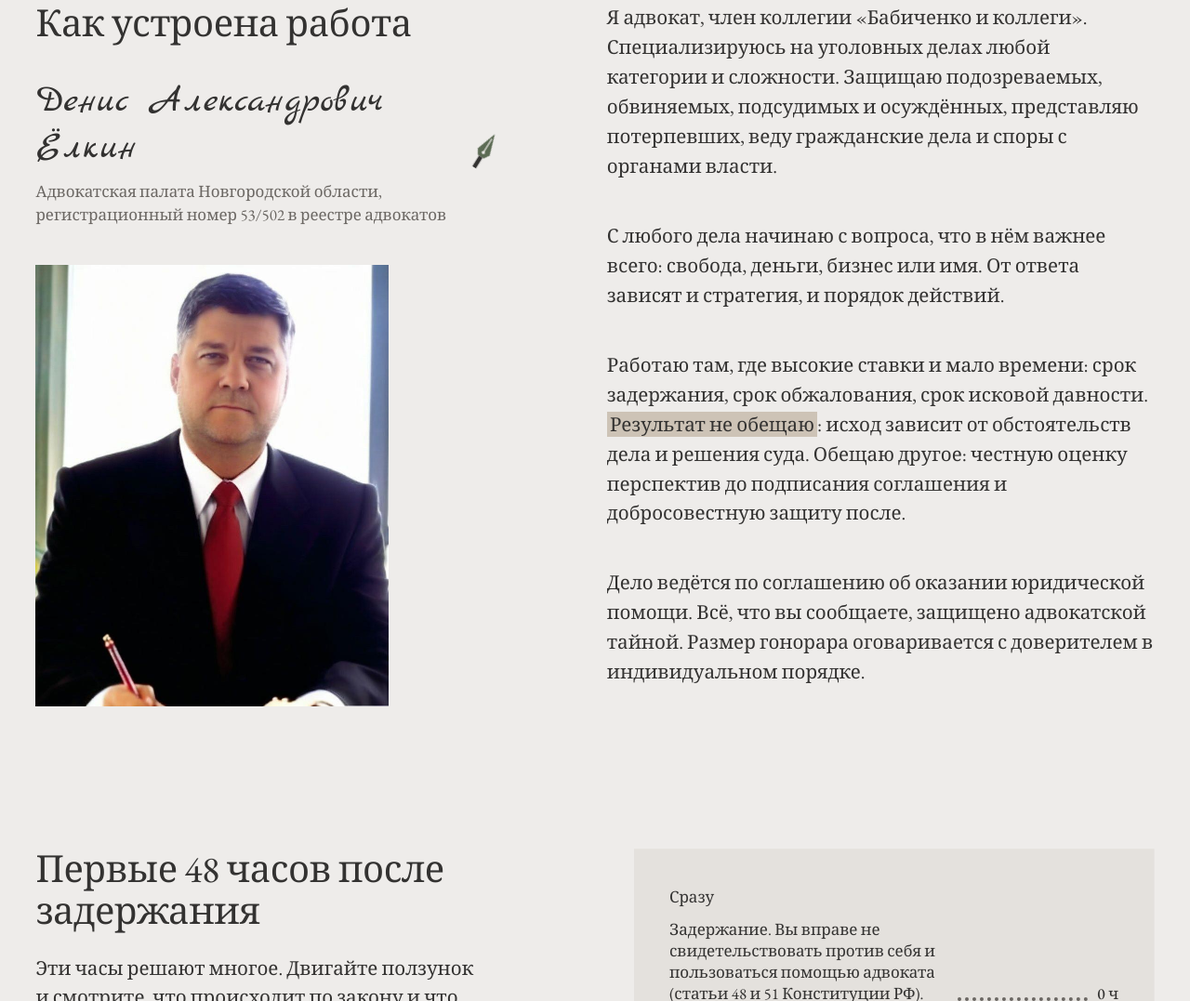
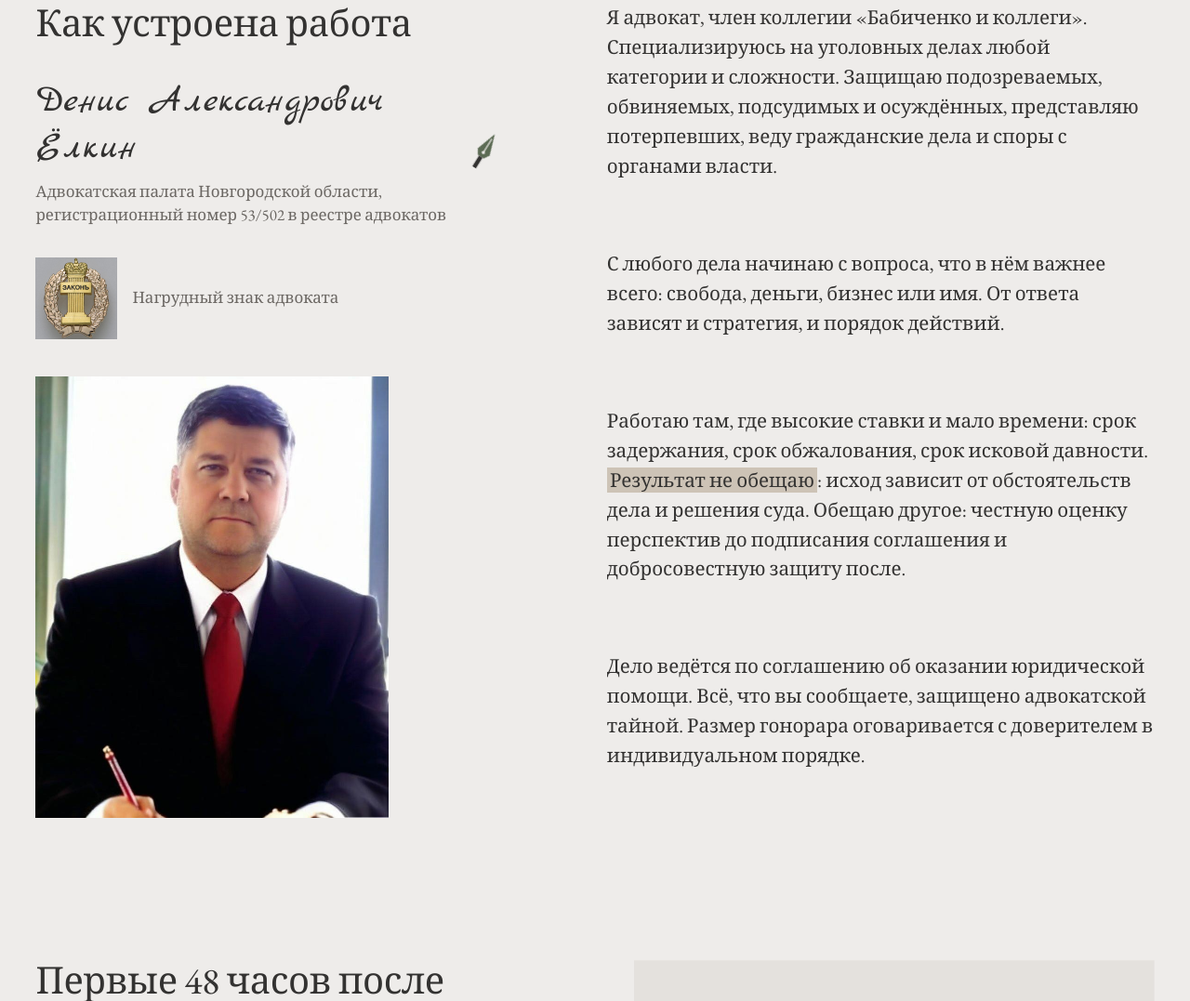
Before and after one commit to murzzsite/advokat-zashita, a plain HTML site: page index.html in a window 1280 px wide. Shown: the part 1618-2695 px from the top of the page at 93% size. Drawn offline with nearby package versions, Linux system fonts and the light colour scheme.

Commit message:
add lawyer badge near signature

```diff
--- a/index.html
+++ b/index.html
@@ -83,6 +83,7 @@
   <div class="letter__head">
     <h2 class="h2" id="letter-h" data-lines>Как устроена работа</h2>
     <p class="sign" data-reveal><span class="sign__name script"><span class="sign__ink">Денис Александрович Ёлкин</span><svg class="pen" viewBox="0 0 24 56" width="18" height="42" aria-hidden="true"><path d="M12 0 L22 30 L17 38 H7 L2 30 Z" fill="currentColor"/><rect x="9" y="38" width="6" height="18" fill="var(--ink)"/><rect x="11.2" y="8" width="1.6" height="22" fill="var(--bg)"/><circle cx="12" cy="31" r="2.2" fill="var(--bg)"/></svg></span><span class="sign__role">Адвокатская палата Новгородской области, регистрационный номер 53/502 в реестре адвокатов</span></p>
+    <figure class="badge" data-reveal><img src="img/znak.jpg" width="640" height="640" alt="Нагрудный знак адвоката" loading="lazy"><figcaption>Нагрудный знак адвоката</figcaption></figure>
     <figure class="portrait" data-reveal><img src="img/elkin-1.jpg" width="759" height="949" alt="Адвокат Денис Александрович Ёлкин" loading="lazy"></figure>
   </div>
   <div class="letter__body">
--- a/styles.css
+++ b/styles.css
@@ -351,3 +351,7 @@ main { background: var(--bg); }
 .contact__side .portrait { margin-top: 44px; }
 @media (max-width: 900px) { .portrait { max-width: 320px; } }
 .contact__list a, .contact__small a { text-decoration-color: currentColor; }
+
+.badge { display: flex; align-items: center; gap: 16px; margin-top: 32px; }
+.badge img { width: 88px; height: 88px; object-fit: cover; display: block; }
+.badge figcaption { font-size: var(--step-ui); color: var(--muted); max-width: 14em; }
```
Also changed, not shown: img/znak.jpg (added).
